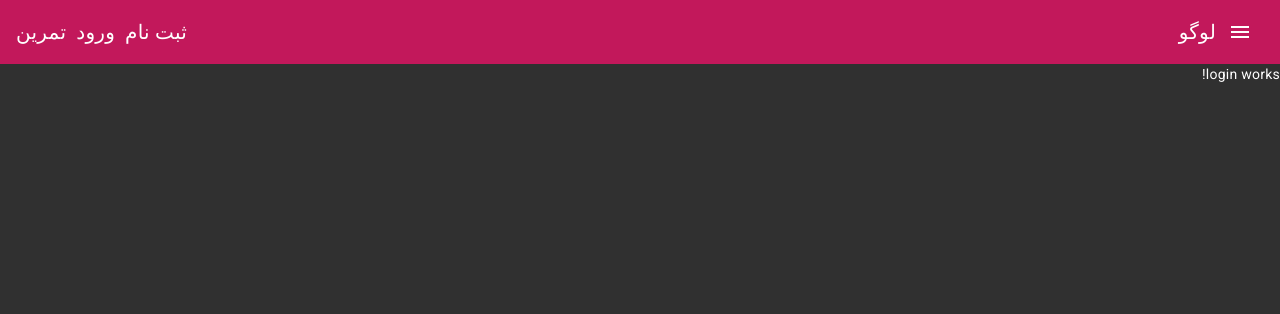
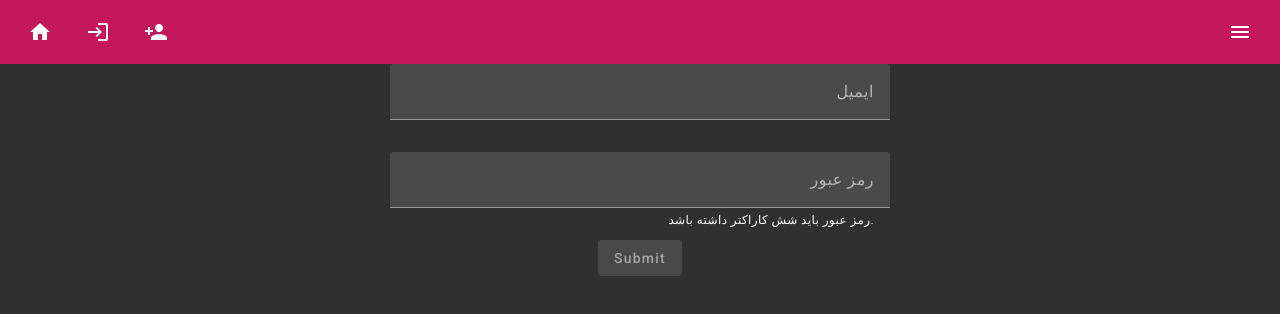
Before and after one commit to ramankhan7/Fitness-app, an Angular app: page /login in a window 1280 px wide. Shown: the top 314 px of the page. Built offline with nearby package versions, Linux system fonts and the light colour scheme.

Commit message:
add icon

```diff
--- a/src/app/app.component.html
+++ b/src/app/app.component.html
@@ -11,18 +11,22 @@
         </button>
       </div>
 
-      <div>لوگو</div>
-
       <div fxFlex fxLayout fxLayoutAlign="flex-end">
         <ul fxLayout fxLayoutGap="10px" class="navigation-items">
           <li>
-            <a routerLink="signup">ثبت نام </a>
+            <a mat-icon-button routerLink="signup">
+              <mat-icon> person_add </mat-icon>
+            </a>
           </li>
           <li>
-            <a routerLink="login"> ورود</a>
+            <a mat-icon-button routerLink="login">
+              <mat-icon>login</mat-icon>
+            </a>
           </li>
           <li>
-            <a routerLink="training"> تمرین</a>
+            <a mat-icon-button routerLink="training">
+              <mat-icon> home </mat-icon>
+            </a>
           </li>
         </ul>
       </div>
--- a/src/app/auth/login/login.component.css
+++ b/src/app/auth/login/login.component.css
@@ -0,0 +1,10 @@
+mat-form-field {
+  width: 500px;
+}
+
+mat-checkbox {
+  padding: 10px 10px;
+  background-color: #575757;
+
+  margin-bottom: 15px;
+}
--- a/src/app/auth/login/login.component.html
+++ b/src/app/auth/login/login.component.html
@@ -1 +1,50 @@
-<p>login works!</p>
+<section class="signup-form">
+  <form
+    fxLayout="column"
+    fxLayoutAlign="center center"
+    fxLayoutGap="10px"
+    #f="ngForm"
+  >
+    <mat-form-field>
+      <input
+        matInput
+        type="email"
+        placeholder="ایمیل"
+        ngModel
+        email
+        required
+        name="email"
+        #emailInput="ngModel"
+      />
+      <mat-error *ngIf="emailInput.hasError('required')"
+        >ایمیل نباید خالی باشد</mat-error
+      >
+      <mat-error *ngIf="!emailInput.hasError('required')"
+        >ایمیل نامعتبر است</mat-error
+      >
+    </mat-form-field>
+
+    <mat-form-field>
+      <input
+        matInput
+        type="password"
+        placeholder="رمز عبور"
+        ngModel
+        required
+        minlength="8"
+        name="password"
+      />
+      <mat-hint>.رمز عبور باید شش کاراکتر داشته باشد</mat-hint>
+      <mat-error>.رمز عبور باید شش کاراکتر داشته باشد</mat-error>
+    </mat-form-field>
+
+    <button
+      type="submit"
+      mat-raised-button
+      color="primary"
+      [disabled]="f.invalid"
+    >
+      Submit
+    </button>
+  </form>
+</section>
```
